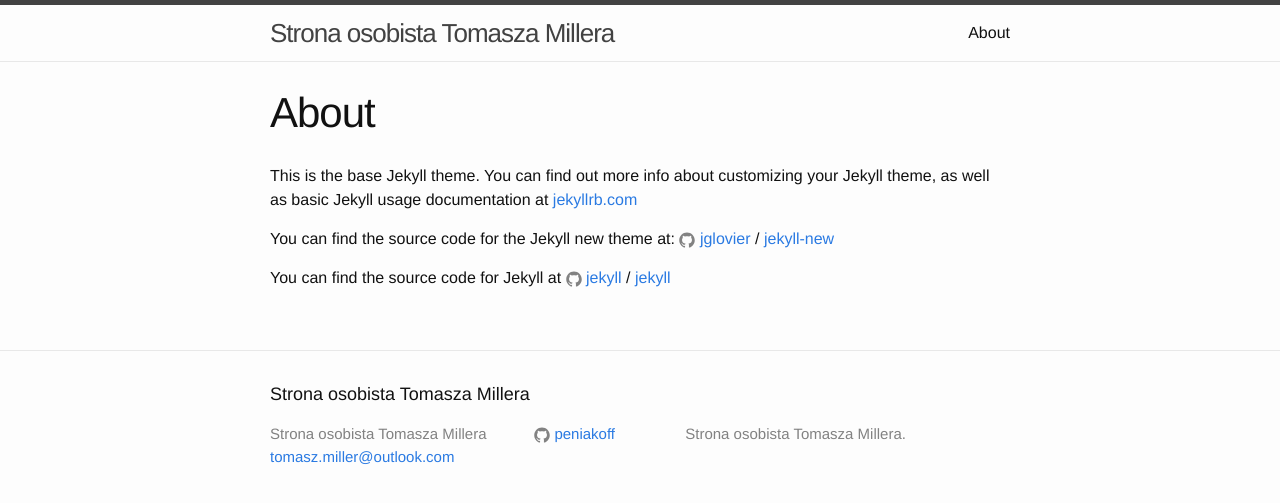
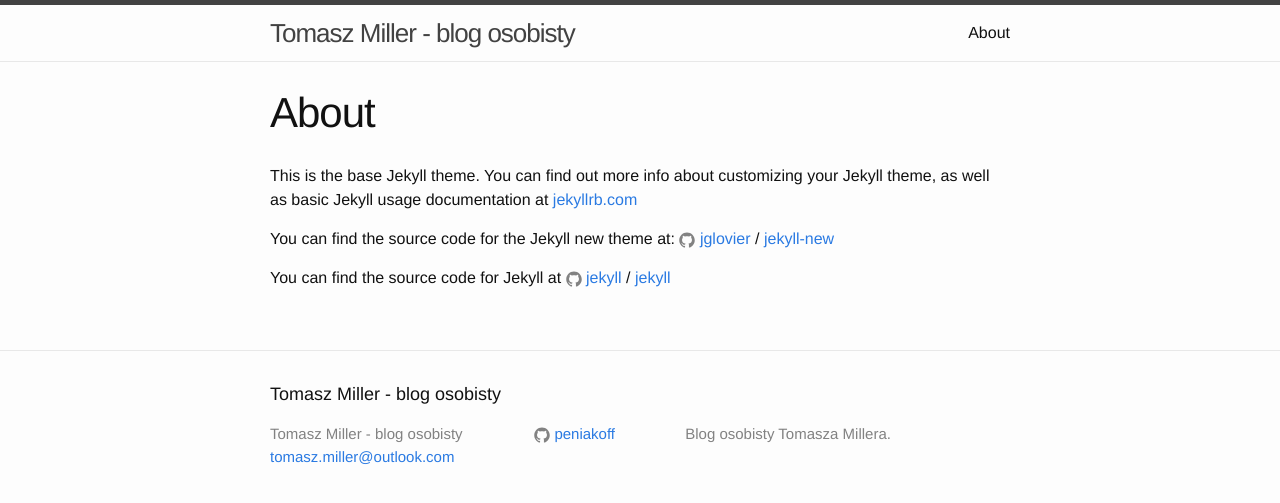
Before and after one commit to peniakoff/peniakoff.github.io, a Jekyll site: the page built from about.md, in a window 1280 px wide. Shown: the top 503 px of the page. Built offline with Jekyll 4.4.1, drawn with Linux system fonts in a browser that asks for light colours.

Commit message:
Update _config.yml

```diff
--- a/_config.yml
+++ b/_config.yml
@@ -6,10 +6,10 @@
 # 'jekyll serve'. If you change this file, please restart the server process.
 
 # Site settings
-title: Strona osobista Tomasza Millera
+title: Tomasz Miller - blog osobisty
 email: tomasz.miller@outlook.com
 description: > # this means to ignore newlines until "baseurl:"
-  Strona osobista Tomasza Millera.
+  Blog osobisty Tomasza Millera.
 baseurl: "" # the subpath of your site, e.g. /blog
 url: "http://www.tomaszmiller.pl" # the base hostname & protocol for your site
 github_username:  peniakoff
```
